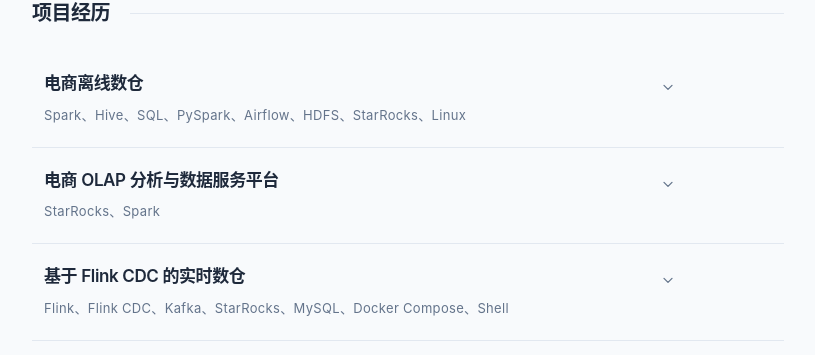
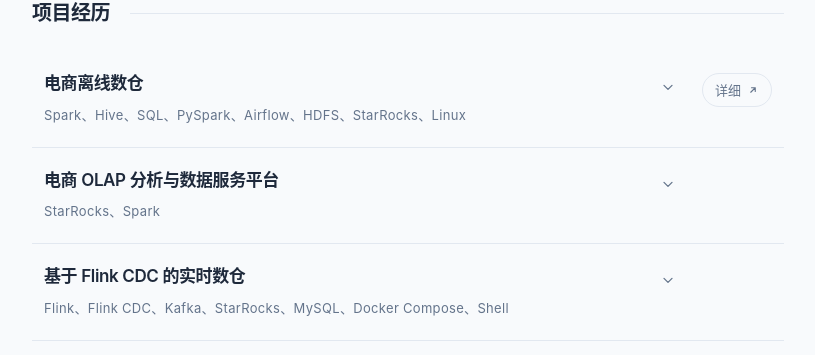
Before and after one commit to wushi007/resume, a React (Vite) app: page / in a window 1280 px wide. Shown: the part 1045-1400 px from the top of the page, without its empty margins (232-1047 px from the left). Built offline with nearby package versions, Linux system fonts and the light colour scheme.

Commit message:
feat(projects): 增加电商数仓仓库链接并更新项目数据

```diff
--- a/src/data/resume.ts
+++ b/src/data/resume.ts
@@ -84,6 +84,7 @@ export const skills: SkillGroup[] = [
 export const projects: Project[] = [
   {
     name: '电商离线数仓',
+    repo: 'https://github.com/wushi007/offline-data-warehouse',
     stack: [
       'Spark',
       'Hive',
@@ -97,11 +98,11 @@ export const projects: Project[] = [
     bullets: [
       {
         label: '数仓架构',
-        text: '基于 Spark + Hive 搭建 ODS→DWD→DWS→DIM→ADS 五层离线数仓，处理 1.098 亿行电商行为数据，产出 20+ 张分层表，使用 Airflow 实现 T+1 调度。',
+        text: '基于 Spark + Hive 搭建 ODS→DWD→DWS→DIM→ADS 五层离线数仓，处理 1.098 亿行电商行为数据，产出 19 张分层表；使用 Airflow 按层编排（一层一 task，层内单 Session 串行），支持 T+1 日级 trigger/backfill。',
       },
       {
         label: '维度建模',
-        text: '设计用户、商品、地区、时间等维度及事实表；对商品数据去噪后，针对属性变化实现 SCD2，产出 23.0 万个商品版本，保证历史版本区间无重叠、无间隙。',
+        text: '设计用户、商品、地区、时间等维度及事实表；对商品数据去噪后，针对属性变化实现 SCD2，产出 22.3 万个商品版本（222,761），保证历史版本区间无重叠、无间隙。',
       },
       {
         label: '工程规范',
```
